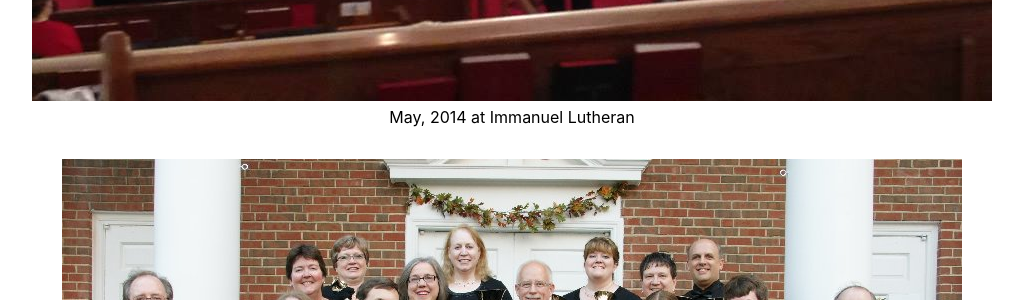
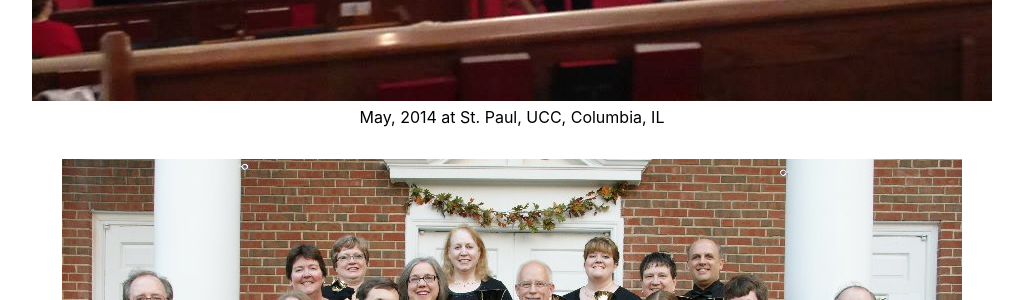
Before and after one commit to GatewayRingers/GatewayRingers.github.io, a Jekyll site: the page built from photos.html, in a window 1280 px wide and 900 px high, scrolled down 2712 px. Shown: the part 153-453 px from the top of the window, without its empty margins (128-1151 px from the left). Built offline with Jekyll 4.4.1, drawn with Linux system fonts in a browser that asks for light colours.

Commit message:
Update photos.yml

```diff
--- a/_data/photos.yml
+++ b/_data/photos.yml
@@ -3,7 +3,7 @@
 - file: 2014_05_holy_trinity.jpg
   label: May, 2014 at Holy Trinity
 - file: 2014_05_immanuel_lutheran.jpg
-  label: May, 2014 at Immanuel Lutheran
+  label: May, 2014 at St. Paul, UCC, Columbia, IL
 - file: group_2010_full.jpg
   label: November, 2010 at KBC
 - file: group_2010_full2.jpg
```
